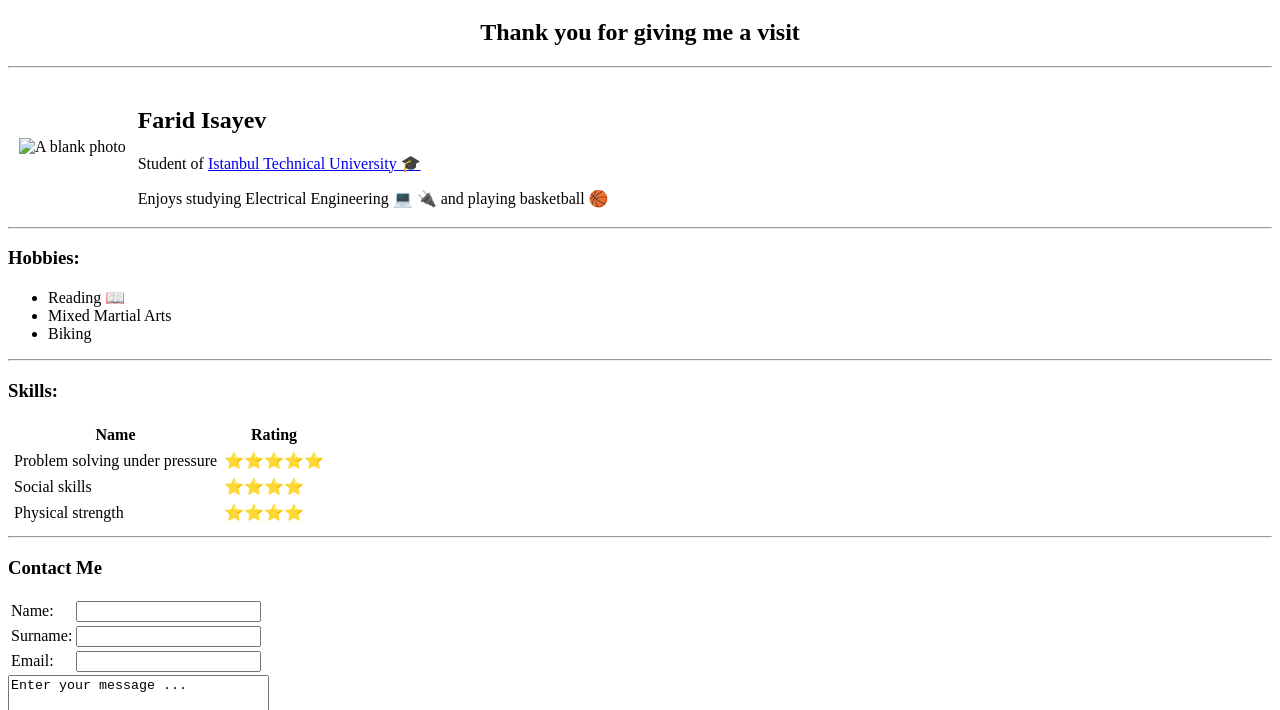
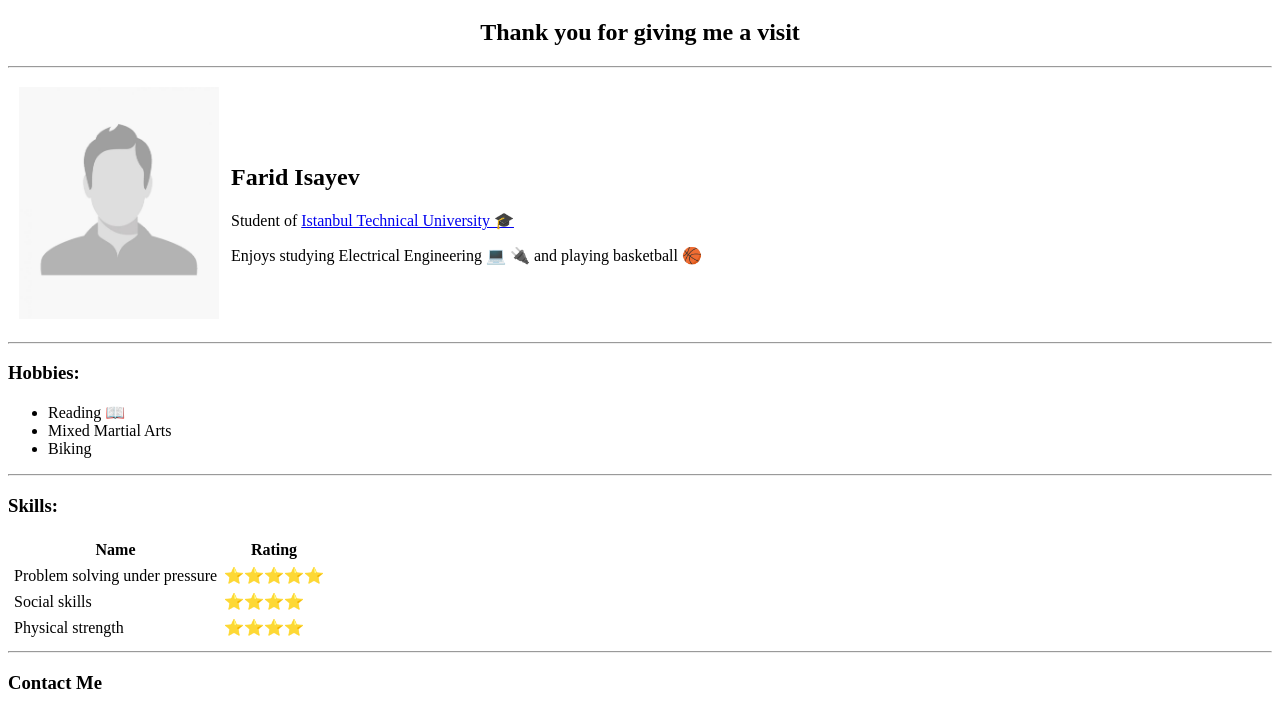
Before and after one commit to faridisayev/html-website, a plain HTML site: page index.html in a window 1280 px wide. Shown: the part 61-771 px from the top of the page. Drawn offline with Linux system fonts and the light colour scheme.

Commit message:
Change the picture path
I have changed the picture path.

```diff
--- a/index.html
+++ b/index.html
@@ -14,7 +14,7 @@
     <hr>
     <table cellspacing="10">
         <tr>
-            <td><img src="img/contact-pic.jpeg" alt="A blank photo" width="200"></td>
+            <td><img src="contact-pic.jpeg" alt="A blank photo" width="200"></td>
             <td>
                 <h2>Farid Isayev</h2>
                 <p>Student of <a href="https://itu.edu.tr" title="Link to ITU website">Istanbul Technical University 🎓</a></p>
```
